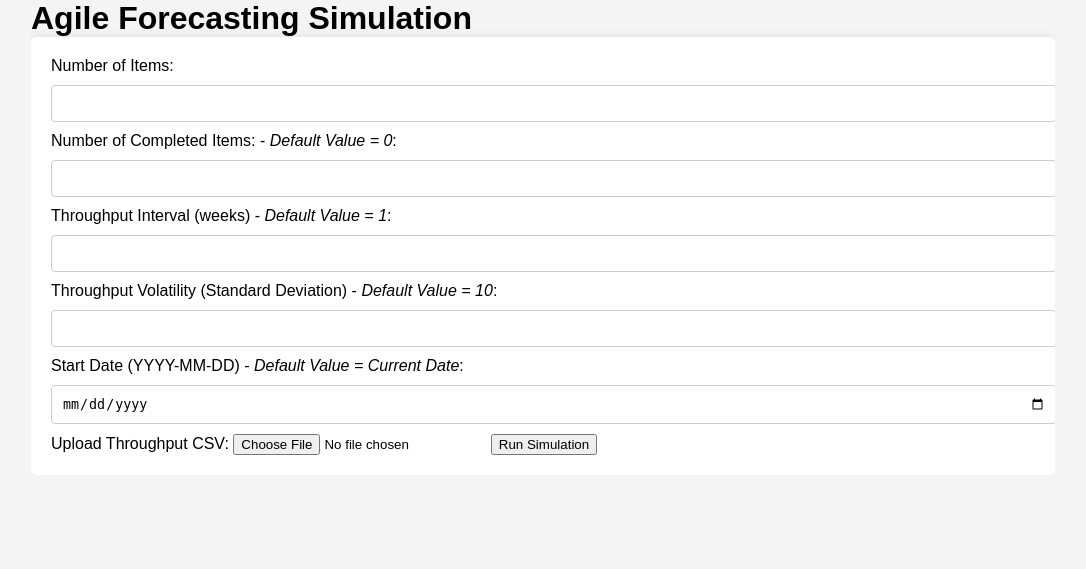
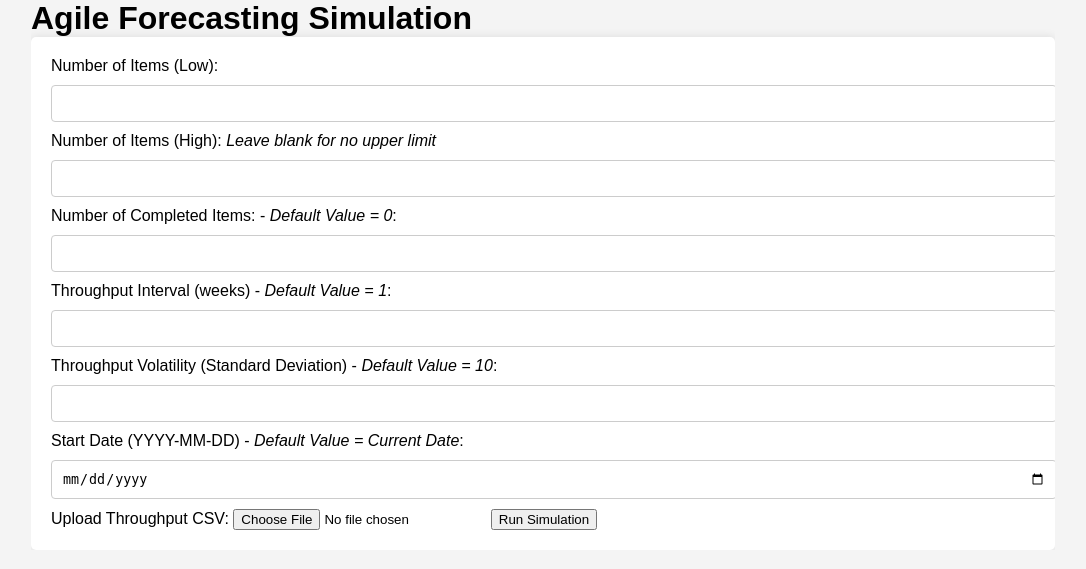
Before and after one commit to jeremyrutz/agile-forecast-webapp, a Flask app: page / in a window 1280 px wide. Shown: the top 569 px of the page, without its empty margins (97-1183 px from the left). Run offline with Flask 2, Linux system fonts and the light colour scheme.

Commit message:
added low and high range input targets

```diff
--- a/app.py
+++ b/app.py
@@ -39,15 +39,20 @@ def simulate():
     try:
         # Parse form input
         try:
-            num_items = int(request.form['num_items'])
-            # num_completed = int(request.form['num_completed'])
+            num_items_low = int(request.form['num_items_low'])
+            num_items_high = int(request.form['num_items_high']) if request.form.get('num_items_high') else None
+            if num_items_high is not None and num_items_high < num_items_low:
+                raise ValueError("High number of items cannot be less than low number of items.")
+
             num_completed = get_int_form_value(request.form, 'num_completed', 0)
-            if num_completed > num_items:
+            if num_completed > num_items_low or (num_items_high is not None and num_completed > num_items_high):
                 raise ValueError("Number of completed items cannot exceed total number of items.")
             if num_completed < 0:
                 raise ValueError("Number of completed items cannot be negative.")
-            if num_items <= 0:
-                raise ValueError("Number of items must be a positive integer.")
+            if num_items_low <= 0:
+                raise ValueError("Number of items (low) must be a positive integer.")
+            if num_items_high is not None and num_items_high <= 0:
+                raise ValueError("Number of items (high) must be a positive integer.")
 
             timeframe_weeks = get_int_form_value(request.form, 'timeframe_weeks', 1)
             throughput_sigma = get_float_form_value(request.form, 'throughput_sigma', 10)
@@ -68,7 +73,8 @@ def simulate():
 
         # Prepare simulation parameters
         params = {
-            'num_items': num_items,
+            'num_items_low': num_items_low,
+            'num_items_high': num_items_high,
             'num_completed': num_completed,
             'timeframe_weeks': timeframe_weeks,
             'throughput_sigma': throughput_sigma,
@@ -101,7 +107,7 @@ def simulate():
             plt.axvline(results['95%'], color='yellow', linestyle='--', label='{} (95%)'.format(results['95%'].date()))
             plt.axvline(results['85%'], color='red', linestyle='--', label='{} (85%)'.format(results['85%'].date()))
             plt.axvline(results['60%'], color='green', linestyle='--', label='{} (60%)'.format(results['60%'].date()))
-            plt.title(f'Estimated Completion Date for All {num_items} Items')
+            plt.title(f'Estimated Completion Date for All {num_items_low} to {num_items_high} Items')
             plt.xlabel('Estimated Completion Date')
             plt.ylabel('Frequency')
             plt.xticks(rotation=45)
--- a/templates/index.html
+++ b/templates/index.html
@@ -24,7 +24,8 @@
                 <div class="parameters">
                     <h3>Simulation Parameters Used</h3>
                     <ul>
-                        <li>Number of Items: {{ params.num_items }}</li>
+                        <li>Number of Items (low): {{ params.num_items_low }}</li>
+                        <li>Number of Items (high): {{ params.num_items_high }}</li>
                         <li>Number Completed: {{ params.num_completed }}</li>
                         <li>Throughput Interval (weeks): {{ params.timeframe_weeks }}</li>
                         <li>Throughput Volatility (Standard Deviation): {{ params.throughput_sigma }}</li>
@@ -45,8 +46,11 @@
             </div>
         {% endif %}
         <form action="/simulate" method="post" enctype="multipart/form-data">
-            <label for="num_items">Number of Items:</label>
-            <input type="number" id="num_items" name="num_items" required />
+            <label for="num_items_low">Number of Items (Low):</label>
+            <input type="number" id="num_items_low" name="num_items_low" required />
+
+            <label for="num_items_high">Number of Items (High): <i>Leave blank for no upper limit</i></label>
+            <input type="number" id="num_items_high" name="num_items_high" />
 
             <label for="num_completed">Number of Completed Items: - <i>Default Value = 0</i>:</label>
             <input type="number" id="num_completed" name="num_completed" />
```
Also changed, not shown: src/simulation.py (+6 -3 lines), static/completion_histogram.png.
